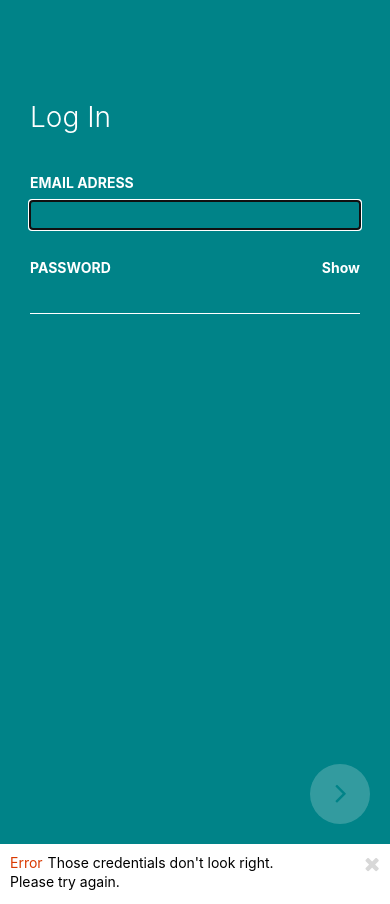
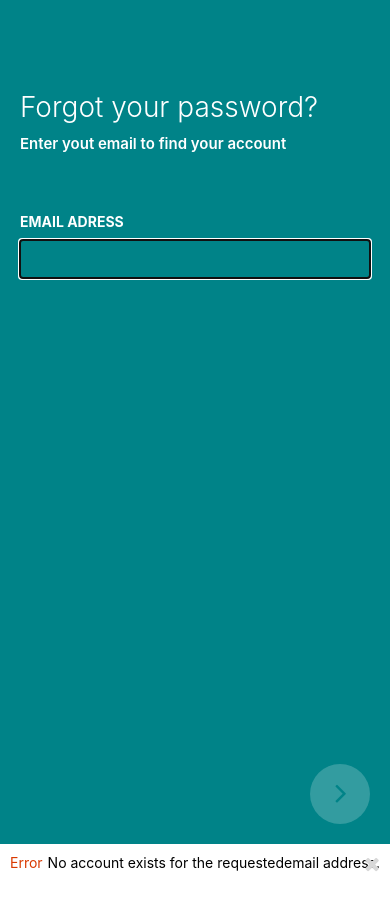
Before and after one commit to freqq/airbnb-clone, a React Native app in the folder client/: screen / in a window 390 px wide. Built offline with nearby package versions, Linux system fonts and the light colour scheme.

Commit message:
Added forgot password screen

```diff
--- a/client/App.js
+++ b/client/App.js
@@ -1,11 +1,12 @@
 import React, {Component} from 'react';
 import LoggedOut from './src/screens/LoggedOut';
 import Login from './src/screens/Login'
+import ForgotPassword from './src/screens/ForgotPassword'
 
 export default class App extends Component {
   render() {
     return (
-      <Login />
+      <ForgotPassword />
     );
   }
 }
--- a/client/src/components/form/InputField.js
+++ b/client/src/components/form/InputField.js
@@ -127,7 +127,7 @@ const styles = StyleSheet.create({
     },
     inputField: {
         borderBottomWidth: 1,
-        paddingTop: 5,
+        paddingTop: 15,
         paddingBottom: 5
     },
     showButton: {
--- /dev/null
+++ b/client/src/screens/ForgotPassword.js
@@ -0,0 +1,158 @@
+import React, {Component} from 'react'
+import colors from '../styles/colors'
+import InputField from '../components/form/InputField'
+import Notification from '../components/Notification'
+import NextArrowButton from '../components/buttons/NextArrowButton'
+import Loader from '../components/Loader'
+import {View, Text, KeyboardAvoidingView, StyleSheet} from 'react-native'
+
+class ForgotPassword extends Component {
+    state = {
+        validEmail: false,
+        emailAdress: '',
+        formValid: true,
+        loadingVisible: false
+    }
+
+    handleEmailChange = (email) => {
+        const emailCheckRegex = /^(([^<>()\[\]\\.,;:\s@"]+(\.[^<>()\[\]\\.,;:\s@"]+)*)|(".+"))@((\[[0-9]{1,3}\.[0-9]{1,3}\.[0-9]{1,3}\.[0-9]{1,3}])|(([a-zA-Z\-0-9]+\.)+[a-zA-Z]{2,}))$/;
+        const {validEmail} = this.state;
+        this.setState({emailAddress: email});
+        if (!validEmail) {
+            if (emailCheckRegex.test(email)) {
+                this.setState({validEmail: true});
+            }
+        } else if (!emailCheckRegex.test(email)) {
+            this.setState({validEmail: false});
+        }
+    }
+
+
+    toggleNextButtonState = () => {
+        const { validEmail } = this.state
+        if (validEmail)
+            return false
+        return true
+    }
+
+    goToNextStep = () => {
+        this.setState({loadingVisible: true})
+
+        setTimeout(() => {
+            if (this.state.emailAdress === 'wrong@email.com') {
+                this.setState({formValid: true})
+            } else {
+                this.setState({formValid: false})
+            }
+            this.setState({loadingVisible: false})
+        }, 2000)
+    }
+
+    handleCloseNotification = () => {
+        this.setState({formValid: true})
+    }
+
+    render() {
+        const { validEmail, loadingVisible, formValid } = this.state
+        const showNotificaion = formValid
+            ? false
+            : true
+        const background = formValid
+            ? colors.green01
+            : colors.darkOrange
+        const notificationMarginTop = showNotificaion
+            ? 10
+            : 0
+
+        return (
+            <KeyboardAvoidingView style={[
+                {
+                    backgroundColor: background
+                },
+                styles.wrapper
+            ]}
+            behavior="padding">
+                <View style={styles.form}>
+                    <Text style={styles.forgotPasswordHeading}>Forgot your password?</Text>
+                    <Text style={styles.forgotPasswordSubheading}>Enter yout email to find your account</Text>
+                    <InputField
+                            labelText="Email adress"
+                            labelTextSize={14}
+                            labelColor={colors.white}
+                            textColor={colors.white}
+                            borderBottomColor={colors.white}
+                            inputType="email"
+                            onChangeText={this.handleEmailChange}
+                            showCheckmark={validEmail}
+                            autoFocus={true}
+                            customStyle={{
+                            marginBottom: 30
+                        }}/>
+                </View>
+                <View style={styles.nextButton}>
+                    <NextArrowButton
+                        handleNextButton={this.goToNextStep}
+                        disabled={this.toggleNextButtonState()}
+                            style={[
+                            styles.notificationWrapper, {
+                                marginTop: notificationMarginTop
+                            } ]}
+                    />
+                </View>
+                <View
+                        style={[
+                        styles.notificationWrapper, {
+                            marginTop: notificationMarginTop
+                        }
+                    ]}>
+                        <Notification
+                            type="Error"
+                            firstLine="No account exists for the requested"
+                            secondLine="email address."
+                            showNotificaion={showNotificaion}
+                            handleCloseNotification={this.handleCloseNotification}/>
+                    </View>
+                <Loader
+                    modalVisible={loadingVisible}
+                    animationType="fade"
+                />
+            </KeyboardAvoidingView>
+        )
+    }
+}
+
+const styles = StyleSheet.create({
+    wrapper: {
+        display: 'flex',
+        flex: 1
+    },
+    forgotPasswordHeading: {
+        color: colors.white,
+        fontSize: 28,
+        fontWeight: '300'
+    },
+    forgotPasswordSubheading: {
+        color: colors.white,
+        fontWeight: '600',
+        fontSize: 15,
+        marginTop: 10,
+        marginBottom: 60
+    },
+    form: {
+        marginTop: 90,
+        paddingLeft: 20,
+        paddingRight: 20
+    },
+    notificationWrapper: {
+        position: 'absolute',
+        bottom: 0
+    },
+    nextButton: {
+        alignItems: 'flex-end',
+        position: 'absolute',
+        right: 20,
+        bottom: 20
+    }
+})
+
+export default ForgotPassword
```
